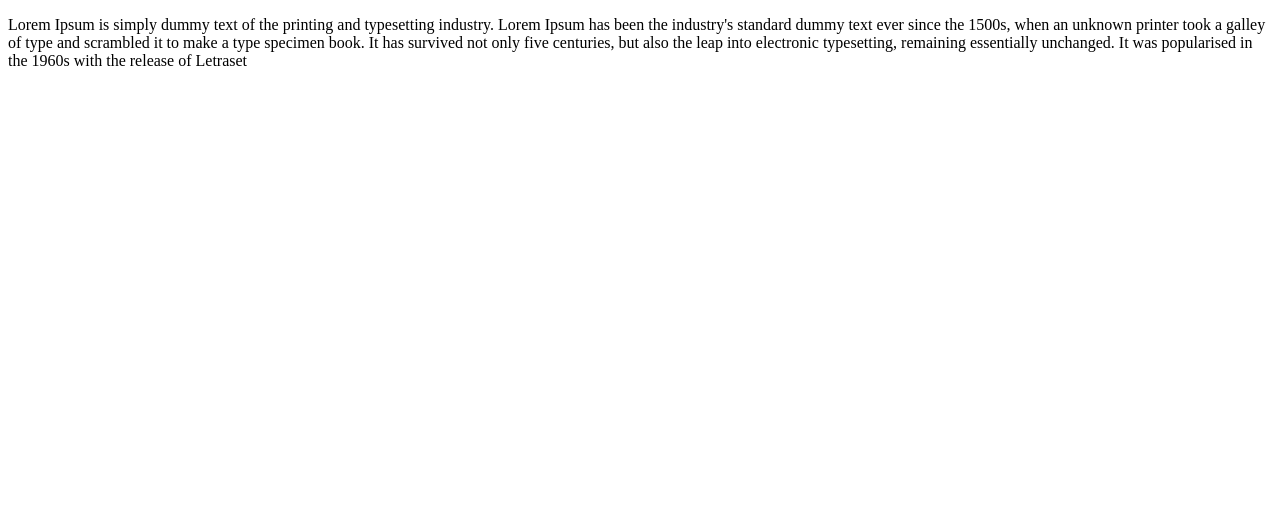
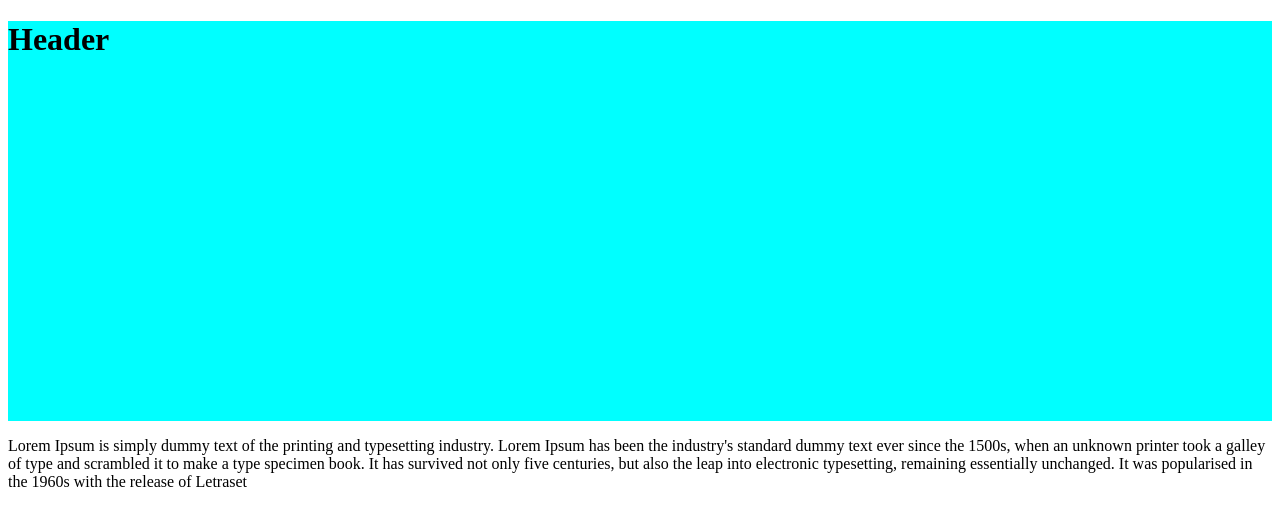
Before and after one commit to Kyervnienh/sesion3, a plain HTML site: page index.html in a window 1280 px wide. Drawn offline with Linux system fonts and the light colour scheme.

Commit message:
cambios a header

```diff
--- a/index.html
+++ b/index.html
@@ -9,7 +9,8 @@
 </head>
 <body>
 
-    <header>
+    <header class="container-header">
+        <h1>Header</h1>
         <nav></nav>
     </header>
 
--- a/styles.css
+++ b/styles.css
@@ -0,0 +1,5 @@
+.container-header {
+    width: 100%;
+    height: 400px;
+    background-color: aqua;
+}
```
